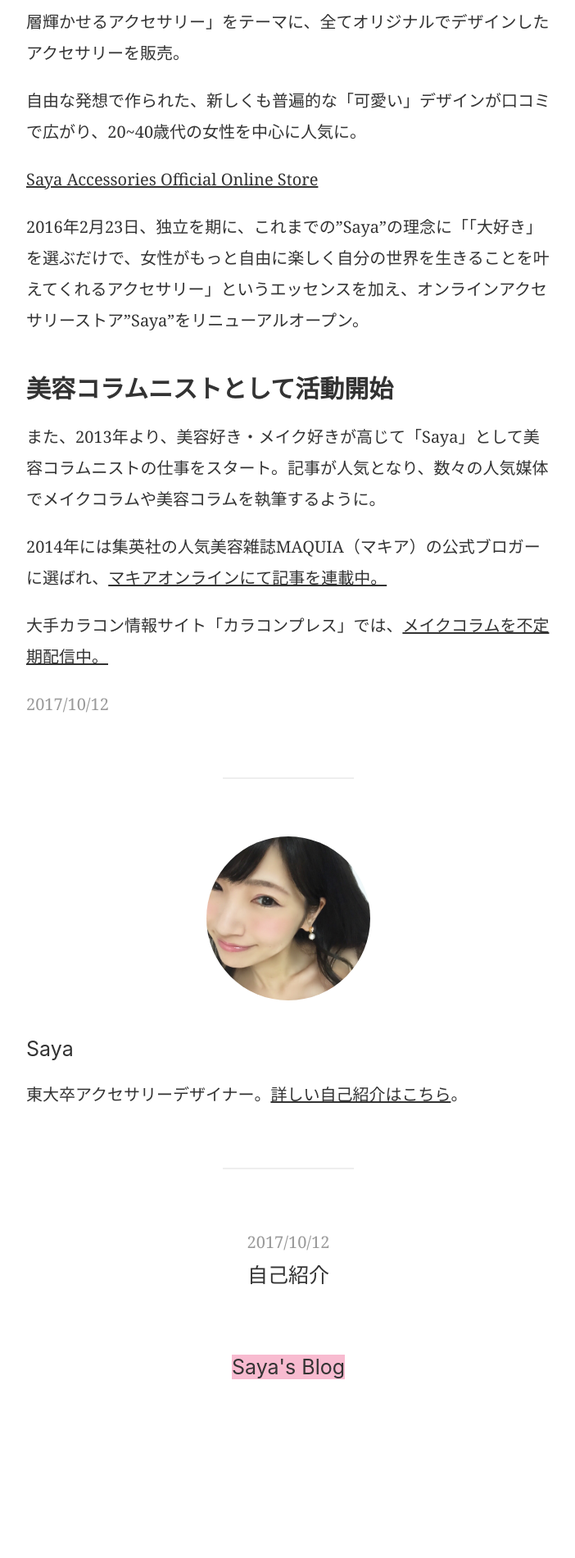
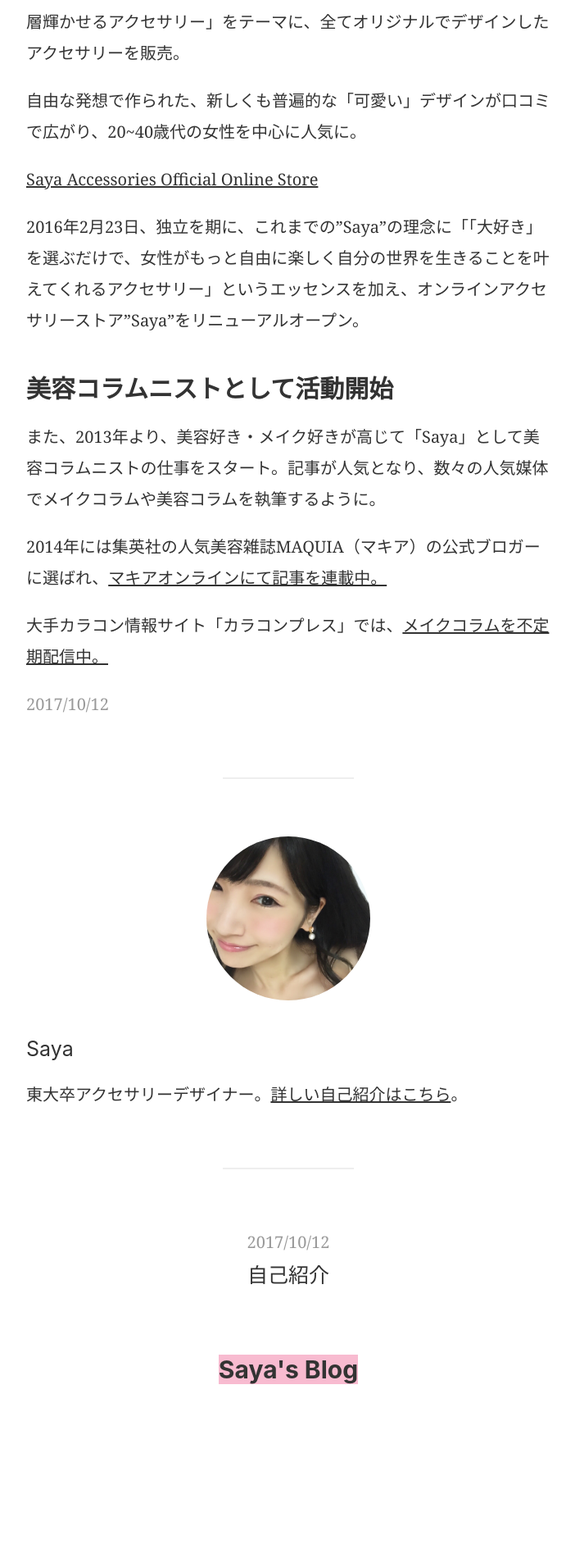
Before and after one commit to sayazamurai/blog, a Jekyll site: the page built from _posts/2017-10-12-about-me.md, in a window 1280 px wide. Shown: the part 2315-4215 px from the top of the page at 82% size, without its empty margins (288-990 px from the left). Built offline with Jekyll 4.4.1, drawn with Linux system fonts in a browser that asks for light colours; comment, search, counter and statistics services are not loaded.

Commit message:
Update default.html

```diff
--- a/_layouts/default.html
+++ b/_layouts/default.html
@@ -101,13 +101,13 @@
             </li>
           {% endfor %}
           <li class="pt4 mt0 mb4">
-            <h3 class="ma0">
+            <h2 class="ma0">
               <a
               href="{{ "/" | relative_url }}"
               class="no-underline bg-{{ site.brand_color }}">
                 {{site.title}}
               </a>
-            </h3>
+            </h2>
           </li>
         {% endif %}
         </ul>
```
